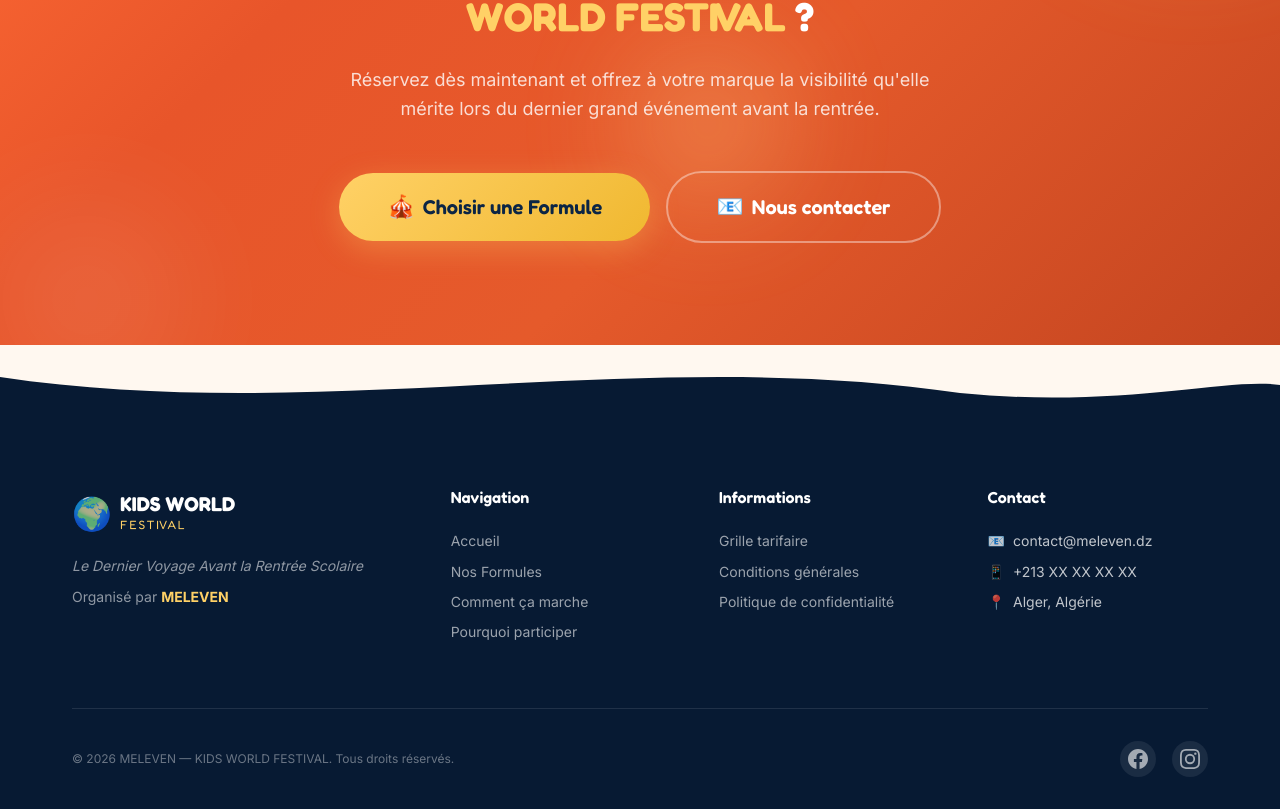
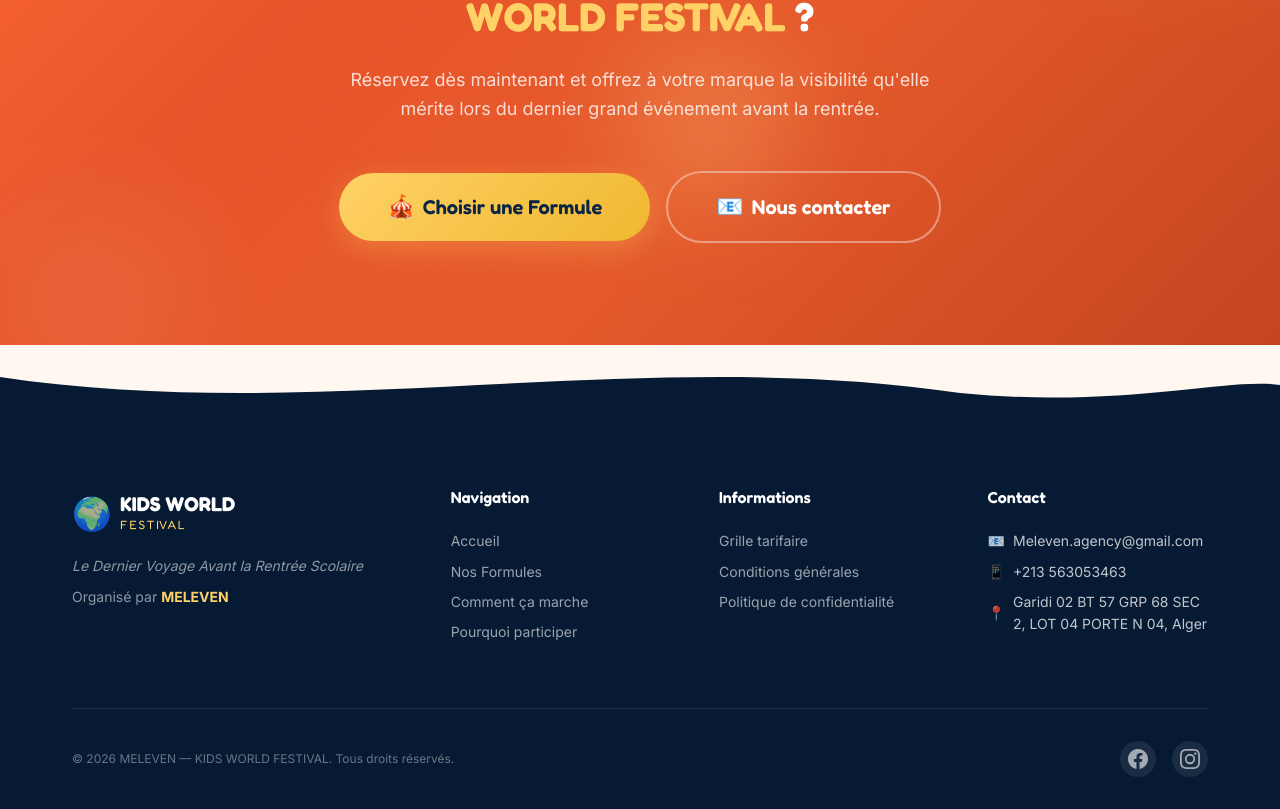
Before and after one commit to malikhadjoudj/Kids_World_festival, a React (Vite) app in the folder FRONTEND/front/: page / in a window 1280 px wide. Shown: the part 5528-6337 px from the top of the page. Built offline with nearby package versions, Linux system fonts and the light colour scheme; no server answers.

Commit message:
fin des taches

```diff
--- a/FRONTEND/front/src/components/common/Footer.jsx
+++ b/FRONTEND/front/src/components/common/Footer.jsx
@@ -61,15 +61,15 @@ function Footer() {
               <ul className="footer__col-links">
                 <li>
                   <span className="footer__contact-icon">📧</span>
-                  contact@meleven.dz
+                  Meleven.agency@gmail.com
                 </li>
                 <li>
                   <span className="footer__contact-icon">📱</span>
-                  +213 XX XX XX XX
+                  +213 563053463
                 </li>
                 <li>
                   <span className="footer__contact-icon">📍</span>
-                  Alger, Algérie
+                  Garidi 02 BT 57 GRP 68 SEC 2, LOT 04 PORTE N 04, Alger
                 </li>
               </ul>
             </div>
```
